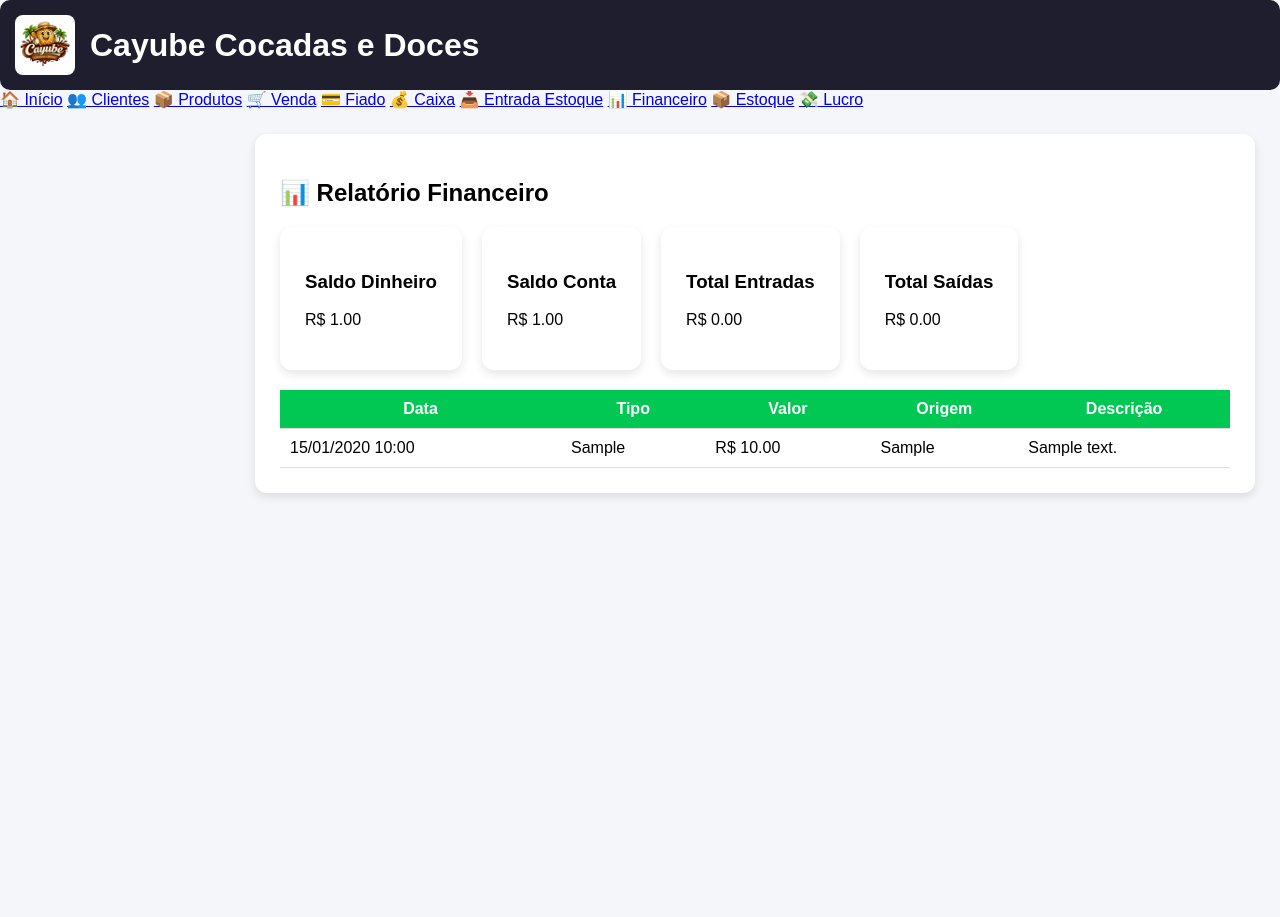
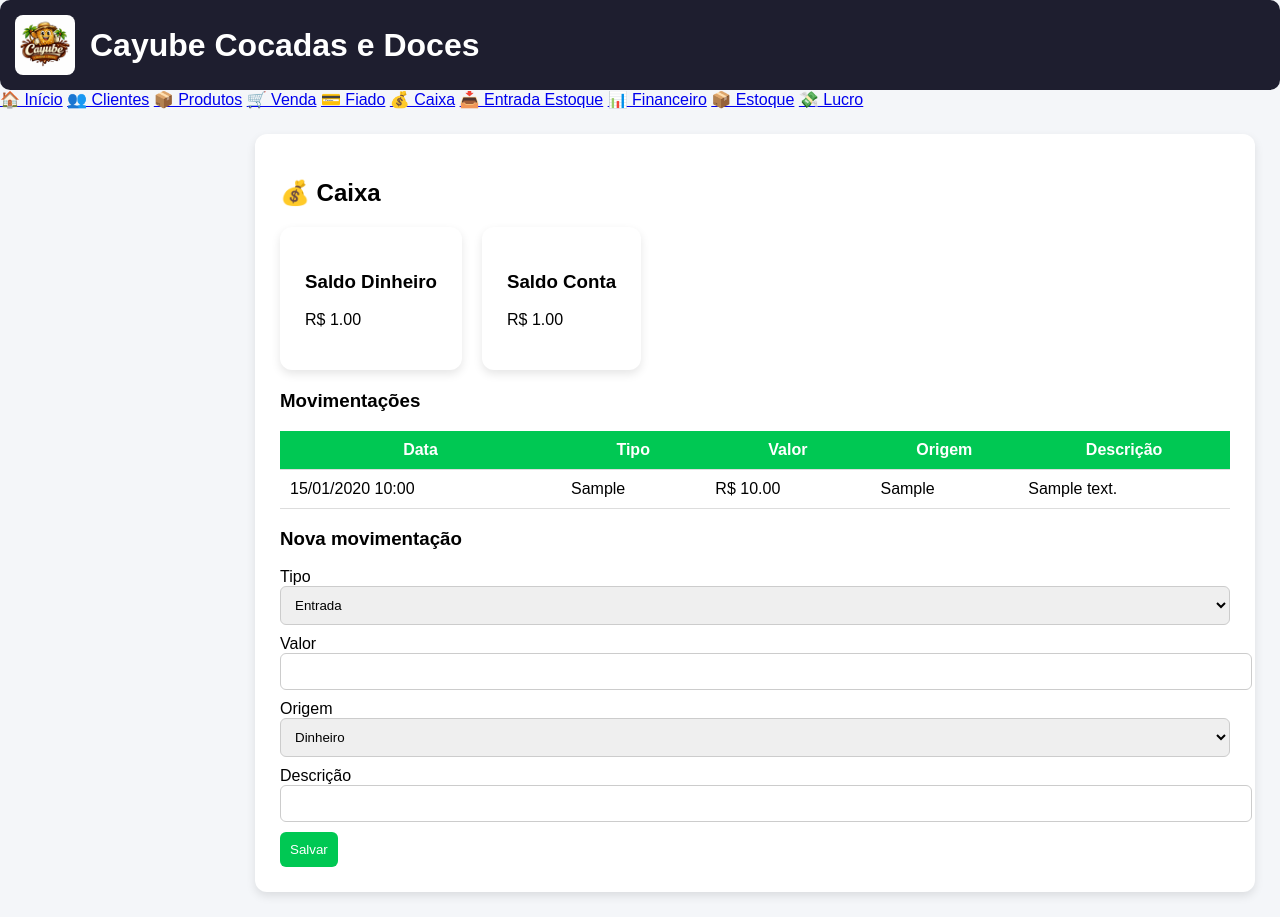
Before and after one commit to bruno210882-arch/erp_cayube, a Flask app: template templates/relatorio_financeiro.html in a window 1280 px wide. Before the commit the page ends 497 px from the top, so only its background shows below. Run offline with Flask 3, Linux system fonts and the light colour scheme; the template is opened without the code that fills it: values that come from a table or form of the project are taken from there, others are empty; tables that the repository leaves empty hold one stand-in row (values such as "Sample post").

Commit message:
corrigidos html caixa e financeiro

```diff
--- a/templates/relatorio_financeiro.html
+++ b/templates/relatorio_financeiro.html
@@ -1,9 +1,9 @@
 {% extends 'base.html' %}
 {% block conteudo %}
 
-<h2>📊 Relatório Financeiro</h2>
+<h2>💰 Caixa</h2>
 
-<div style="display:flex; flex-wrap:wrap; gap:20px; margin-bottom:20px;">
+<div style="display:flex; gap:20px; margin-bottom:20px;">
     <div class="card">
         <h3>Saldo Dinheiro</h3>
         <p>R$ {{ "%.2f"|format(saldo.dinheiro) }}</p>
@@ -13,17 +13,9 @@
         <h3>Saldo Conta</h3>
         <p>R$ {{ "%.2f"|format(saldo.conta) }}</p>
     </div>
+</div>
 
-    <div class="card">
-        <h3>Total Entradas</h3>
-        <p>R$ {{ "%.2f"|format(entradas) }}</p>
-    </div>
-
-    <div class="card">
-        <h3>Total Saídas</h3>
-        <p>R$ {{ "%.2f"|format(saidas) }}</p>
-    </div>
-</div>
+<h3>Movimentações</h3>
 
 <table>
     <tr>
@@ -33,9 +25,10 @@
         <th>Origem</th>
         <th>Descrição</th>
     </tr>
+
     {% for m in movimentos %}
     <tr>
-        <td>{{ m.data.strftime('%d/%m/%Y %H:%M') if m.data else '' }}</td>
+        <td>{{ m.data.strftime('%d/%m/%Y %H:%M') }}</td>
         <td>{{ m.tipo }}</td>
         <td>R$ {{ "%.2f"|format(m.valor) }}</td>
         <td>{{ m.origem }}</td>
@@ -44,4 +37,28 @@
     {% endfor %}
 </table>
 
+<h3>Nova movimentação</h3>
+
+<form method="POST">
+    <label>Tipo</label>
+    <select name="tipo">
+        <option value="entrada">Entrada</option>
+        <option value="saida">Saída</option>
+    </select>
+
+    <label>Valor</label>
+    <input type="number" step="0.01" name="valor" required>
+
+    <label>Origem</label>
+    <select name="origem">
+        <option value="dinheiro">Dinheiro</option>
+        <option value="conta">Conta</option>
+    </select>
+
+    <label>Descrição</label>
+    <input type="text" name="descricao" required>
+
+    <button type="submit">Salvar</button>
+</form>
+
 {% endblock %}
```
Also changed, not shown: templates/movimentacao.html (+29 -23 lines).
